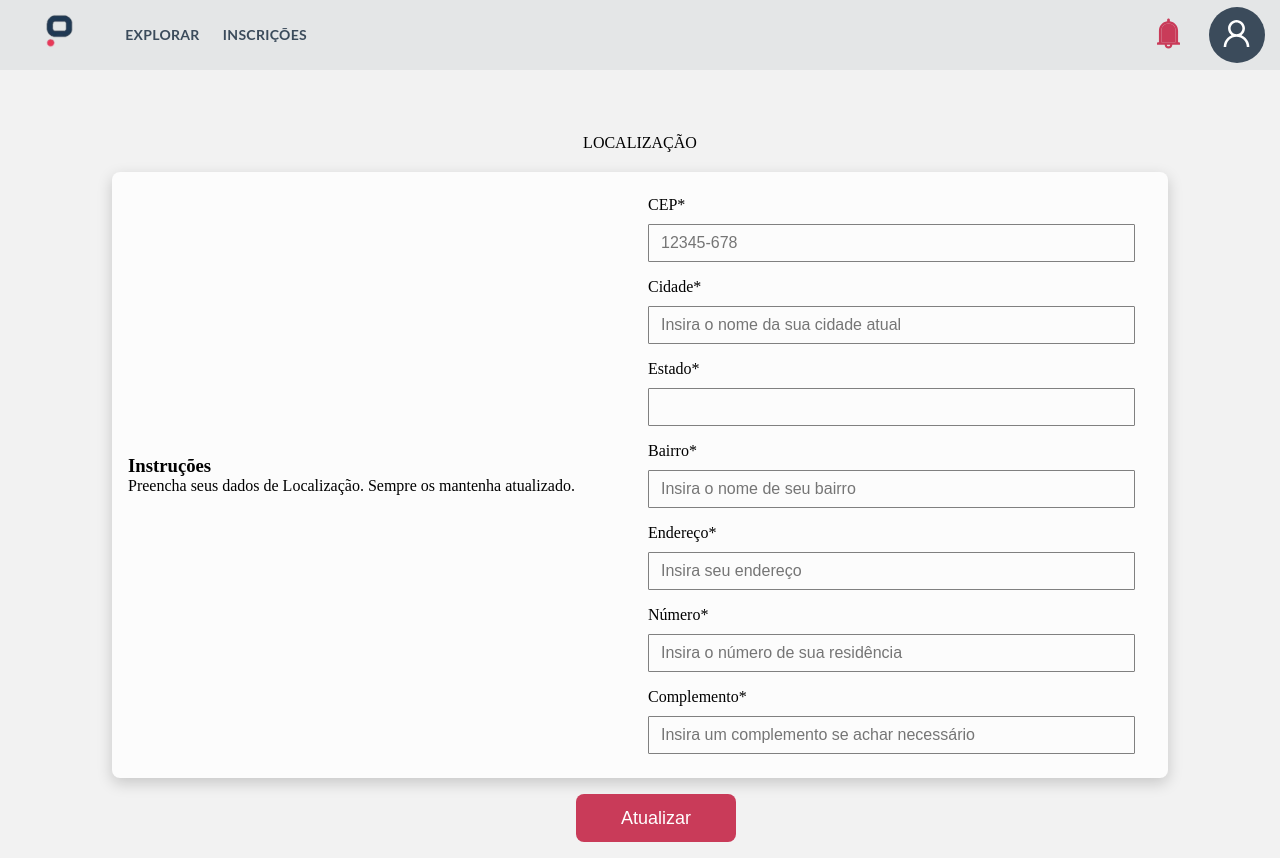
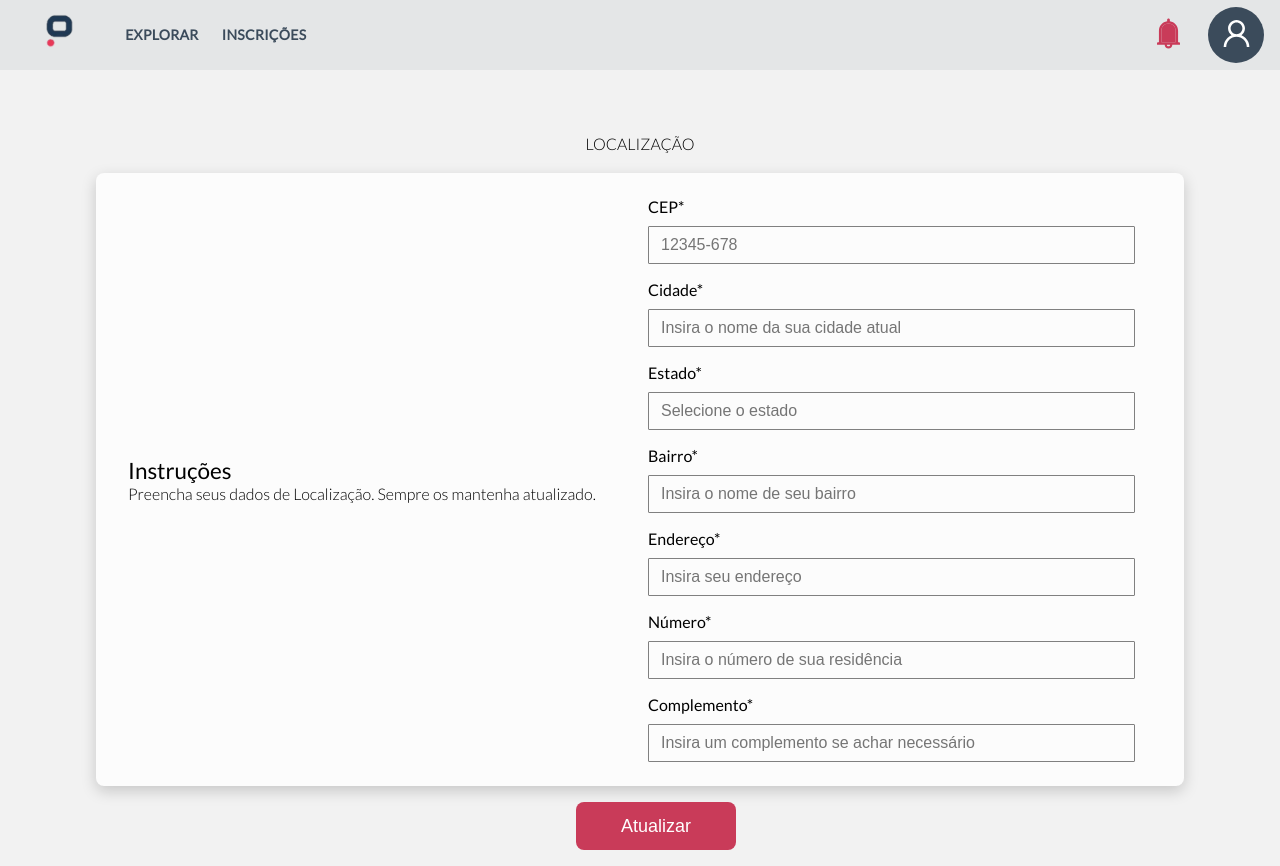
Before and after one commit to fernandocfbf/preparoCodeChallenge, a React (Create React App) app in the folder preparo_clone/: page /localizacao in a window 1280 px wide. Shown: the top 866 px of the page. Built offline with nearby package versions, Linux system fonts and the light colour scheme.

Commit message:
Adicionei as fontes corretas e arrumei mensagens de erro

```diff
--- a/preparo_clone/public/index.html
+++ b/preparo_clone/public/index.html
@@ -1,14 +1,14 @@
 <!DOCTYPE html>
 <html lang="en">
+
 <head>
   <meta charset="utf-8" />
   <link rel="icon" href="%PUBLIC_URL%/favicon.ico" />
+  <link rel="preconnect" href="https://fonts.gstatic.com">
+  <link href="https://fonts.googleapis.com/css2?family=Lato:wght@300;400&display=swap" rel="stylesheet">
   <meta name="viewport" content="width=device-width, initial-scale=1" />
   <meta name="theme-color" content="#000000" />
-    <meta
-      name="description"
-      content="Web site created using create-react-app"
-    />
+  <meta name="description" content="Web site created using create-react-app" />
   <link rel="apple-touch-icon" href="%PUBLIC_URL%/logo192.png" />
   <!--
       manifest.json provides metadata used when your web app is installed on a
@@ -26,6 +26,7 @@
     -->
   <title>React App</title>
 </head>
+
 <body>
   <noscript>You need to enable JavaScript to run this app.</noscript>
   <div id="root"></div>
@@ -40,4 +41,5 @@
       To create a production bundle, use `npm run build` or `yarn build`.
     -->
 </body>
+
 </html>
--- a/preparo_clone/src/global.scss
+++ b/preparo_clone/src/global.scss
@@ -10,6 +10,11 @@
   --blue: #3b4b5b;
 }
 
+.h1, h2, h3{
+  font-family: Lato, sans-serif;
+  font-weight: 400;
+}
+
 .button{
   cursor: pointer;
 }
--- a/preparo_clone/src/pages/dados/styles.module.scss
+++ b/preparo_clone/src/pages/dados/styles.module.scss
@@ -56,9 +56,11 @@
   input {
     width: 100%;
     height: 2rem;
-    border-radius: 2px;
+    border-radius: 3px;
     border-style: solid;
     border-color: gray;
+    padding: 0.2rem;
+    border-width: 1px;
     margin: 8px 0px;
   }
 }
@@ -68,6 +70,7 @@
   height: 100%;
   display: block;
   align-items: center;
+  font-family: Lato, sans-serif;
 }
 
 .fields {
@@ -75,6 +78,7 @@
   height: 100%;
   display: flex;
   flex-direction: column;
+  font-family: Lato, sans-serif;
 }
 
 @media only screen and (max-width: 850px) {
--- a/preparo_clone/src/pages/localizacao/index.js
+++ b/preparo_clone/src/pages/localizacao/index.js
@@ -5,6 +5,10 @@ import styles from './styles.module.scss'
 export default function Localizacao() {
 
   const [cep, setCep] = useState("")
+  const [cidade, setCidade] = useState("")
+  const [bairro, setBairro] = useState("")
+  const [endereco, setEndereco] = useState("")
+  const [numero, setNumero] = useState("")
 
   const [cepError, setCepError] = useState(false)
   const [cidadeError, setCidadeError] = useState(false)
@@ -12,6 +16,12 @@ export default function Localizacao() {
   const [enderecoError, setEnderecoError] = useState(false)
   const [numeroError, setNumeroError] = useState(false)
 
+  const class_functions = {
+    'cidade': [setCidade, setCidadeError],
+    'bairro': [setBairro, setBairroError],
+    'endereco': [setEndereco, setEnderecoError],
+    'numero': [setNumero, setNumeroError]
+  }
 
   function handlerCep(text) {
     text = text.replace(/\D/g, ""); //remove o que não é dígito
@@ -25,6 +35,24 @@ export default function Localizacao() {
       setCep(text)
       setCepError(true)
     }
+  }
+
+  function handlerAll(text, classe) {
+
+    //pega a função set de erro correta
+    const set_error = class_functions[classe][1]
+
+    //pega a funcao que atualiza a variável
+    const set_variable = class_functions[classe][0]
+
+    if (text == "") {
+      set_error(true) //atualiza o campo para errado
+    }
+
+    else {
+      set_variable(text)
+    }
+
   }
 
   return (
@@ -53,6 +81,9 @@ return (
               value={cep}
               placeholder="12345-678"
               onChange={(e) => handlerCep(e.target.value)}></input>
+
+            {cepError ? (<text>Você precisa inserir um CEP válido</text>) : ""}
+
           </div>
 
           <div className={styles.blanks}>
@@ -61,14 +92,17 @@ return (
               className={cidadeError ? styles.errorInput : styles.checkedInput}
               type="text"
               placeholder="Insira o nome da sua cidade atual"
+              onChange={(e) => handlerAll(e.target.value, "cidade")}
             ></input>
+            {cidadeError ? (<text>Você precisa inserir o nome de sua cidade</text>) : ""}
           </div>
 
           <div className={styles.blanks}>
             <p>Estado*</p>
             <input
               className={styles.checkedInput}
-            type="text"
+              type="dropdown"
+              placeholder="Selecione o estado"
             ></input>
           </div>
 
@@ -77,7 +111,10 @@ return (
             <input
               className={bairroError ? styles.errorInput : styles.checkedInput}
               type="text"
-            placeholder="Insira o nome de seu bairro"></input>
+              placeholder="Insira o nome de seu bairro"
+              onChange={(e) => handlerAll(e.target.value, "bairro")}
+              ></input>
+            {bairroError ? (<text>Você precisa inserir o nome de seu bairro</text>) : ""}
           </div>
 
           <div className={styles.blanks}>
@@ -85,7 +122,10 @@ return (
             <input
               className={enderecoError ? styles.errorInput : styles.checkedInput}
               type="text"
-            placeholder="Insira seu endereço"></input>
+              placeholder="Insira seu endereço"
+              onChange={(e) => handlerAll(e.target.value, "endereco")}
+              ></input>
+            {enderecoError ? (<text>Você precisa inserir seu endereço</text>) : ""}
           </div>
 
           <div className={styles.blanks}>
@@ -93,7 +133,10 @@ return (
             <input
               className={numeroError ? styles.errorInput : styles.checkedInput}
               type="text"
-            placeholder="Insira o número de sua residência"></input>
+              placeholder="Insira o número de sua residência"
+              onChange={(e) => handlerAll(e.target.value, "numero")}
+              ></input>
+            {numeroError ? (<text>Você precisa inserir o número de sua residência</text>) : ""}
           </div>
 
           <div className={styles.blanks}>
--- a/preparo_clone/src/pages/localizacao/styles.module.scss
+++ b/preparo_clone/src/pages/localizacao/styles.module.scss
@@ -11,13 +11,15 @@
   p {
     margin-top: 5%;
     text-transform: uppercase;
+    font-family: Lato, sans-serif;
+    font-weight: 300;
   }
 }
 
 .instructions {
   margin: auto;
   background-color: var(--container_background);
-  padding: 1rem 1rem;
+  padding: 1rem 2rem;
   box-shadow: 0 5px 15px rgba(0, 0, 0, 0.18);
   border-radius: 0.5rem;
   width: 80%;
@@ -31,6 +33,13 @@
     height: 100%;
     display: block;
     align-items: center;
+    font-family: Lato, sans-serif;
+    font-size: 1.2rem;
+    font-weight: 300;
+
+    p {
+      font-size: 1rem;
+    }
   }
 
   .fields {
@@ -43,6 +52,8 @@
   .blanks {
     width: 100%;
     padding: 0.5rem 0.5rem;
+    font-family: Lato, sans-serif;
+    font-weight: 400;
 
     .checkedInput {
       width: 90%;
@@ -56,7 +67,7 @@
       border: 1px solid gray;
     }
 
-    .errorInput{
+    .errorInput {
       width: 90%;
       border-radius: 1px;
       margin-top: 10px;
@@ -65,7 +76,12 @@
       font-size: 1rem;
       background-color: transparent;
       background-clip: padding-box;
+      box-shadow: 0 0 5px var(--red);
       border: 1px solid var(--red);
+    }
+
+    text {
+      color: var(--red);
     }
   }
 }
@@ -90,15 +106,14 @@
 }
 
 @media only screen and (max-width: 850px) {
-
-  .instructions{
+  .instructions {
     display: flex;
 
     flex-direction: column;
     justify-content: flex-start;
   }
 
-  .instructionsText{
+  .instructionsText {
     width: 100%;
   }
 
```
Lines whose indentation alone changed are shown as unchanged.
